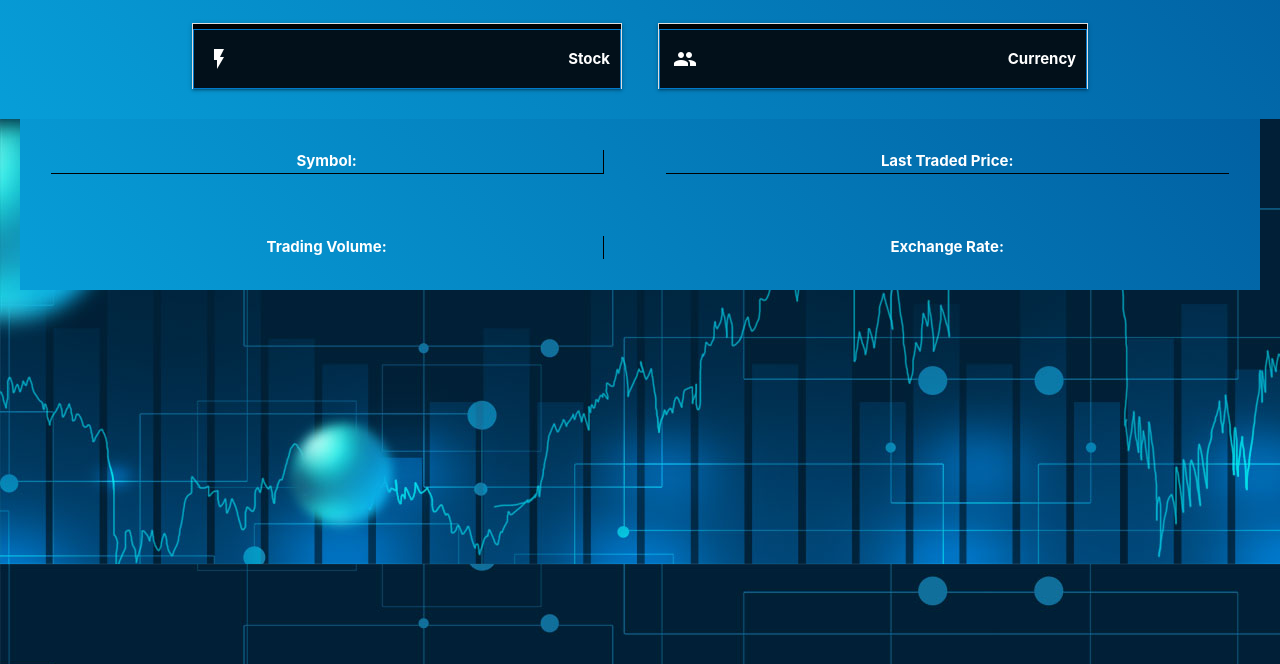
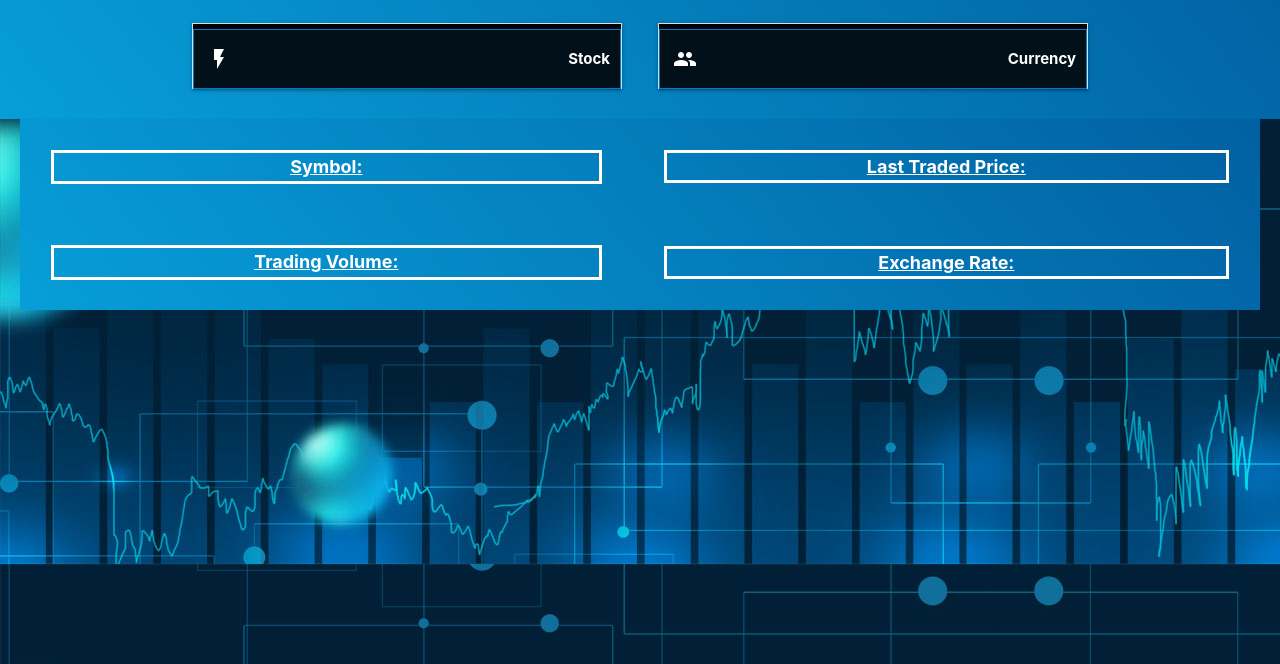
Before and after one commit to evan-hatley/StockGlobetrotter, a plain HTML site: page index.html in a window 1280 px wide. Shown: the part 136-800 px from the top of the page. Drawn offline with nearby package versions, Linux system fonts and the light colour scheme.

Commit message:
more pretty stuff to css

```diff
--- a/assets/style.css
+++ b/assets/style.css
@@ -77,14 +77,10 @@ p {
   color: white;
   font-weight: bold;
 }
- /*Position: absolute -> sticky;
-   display: none;
-   right: 0;
-   height: 100vh;*/
-.footer {
+footer {
   background-image: linear-gradient(50deg, #079ED8 0%, #0160A2 100%);
   }
-.footer .github-links {
+footer .github-links {
   font-weight: bold;
   font-size: 20px;
   display: none;
@@ -99,14 +95,16 @@ p {
 .footer.github-links a:hover {
   color: white;
 }
+.github-links a {
+  color: white;
+}
 .close-button {
   float: right;
   cursor: pointer;
   font-size: 20px;
   font-weight: bold;
 }
-/* CSS to hide the GitHub links section initially */
-/* Center the GitHub and Contact Us buttons */
+
 .footer .contact-section {
   font-weight: bold;
   font-size: 20px;
@@ -141,22 +139,28 @@ p {
 
 #stockSymbol {
   grid-area: stockSymbol;
-  border-right: 1px solid black;
-  border-bottom: 1px solid black;
+  text-decoration: underline;
+  border-style: solid;
+  font-size: large;
 }
 
 #lastPrice {
   grid-area: lastPrice;
-  border-bottom: 1px solid black;
-
+  text-decoration: underline;
+  border-style: solid;
+  font-size: large;
 }
 
 #volume {
   grid-area: volume;
-  border-right: 1px solid black;
-
+  text-decoration: underline;
+  border-style: solid;
+  font-size: large;
 }
 
 #exchangeRate {
+  text-decoration: underline;
   grid-area: exchangeRate;
+  border-style: solid;
+  font-size: large;
 }
```
